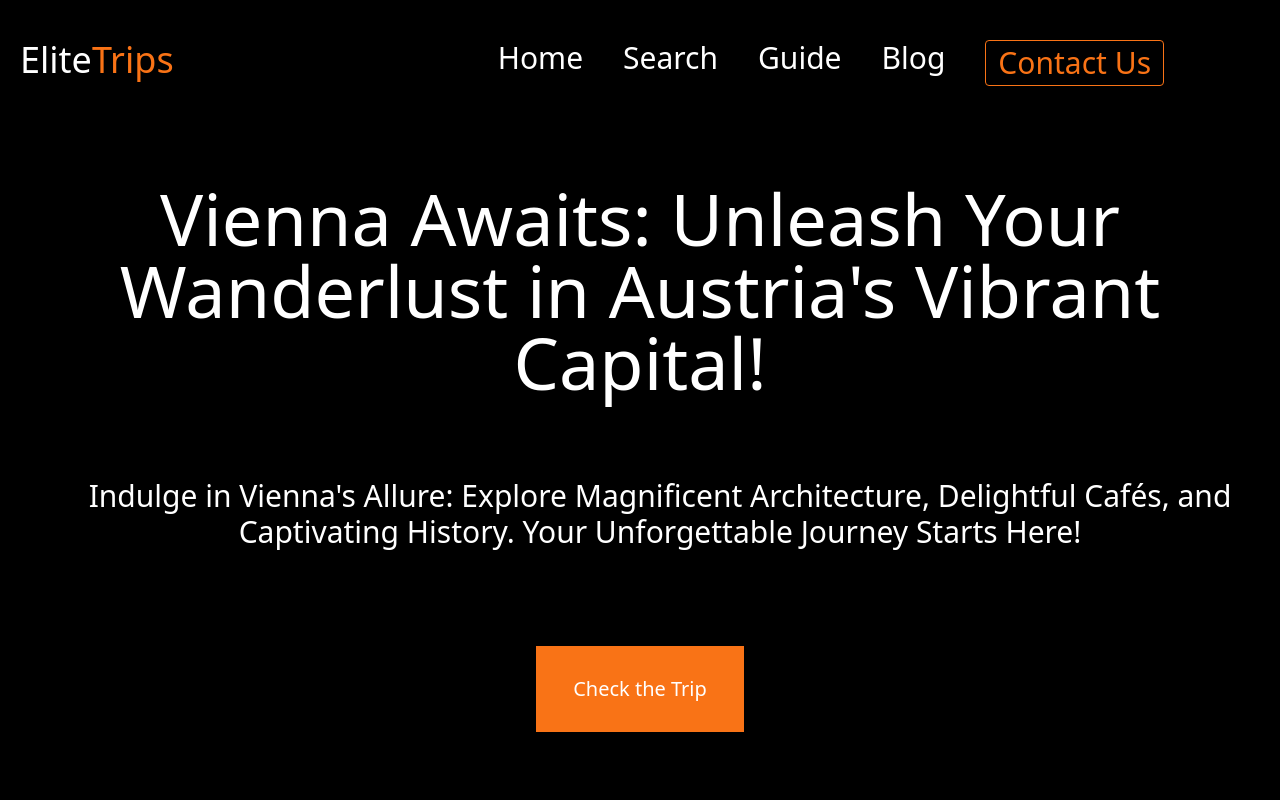
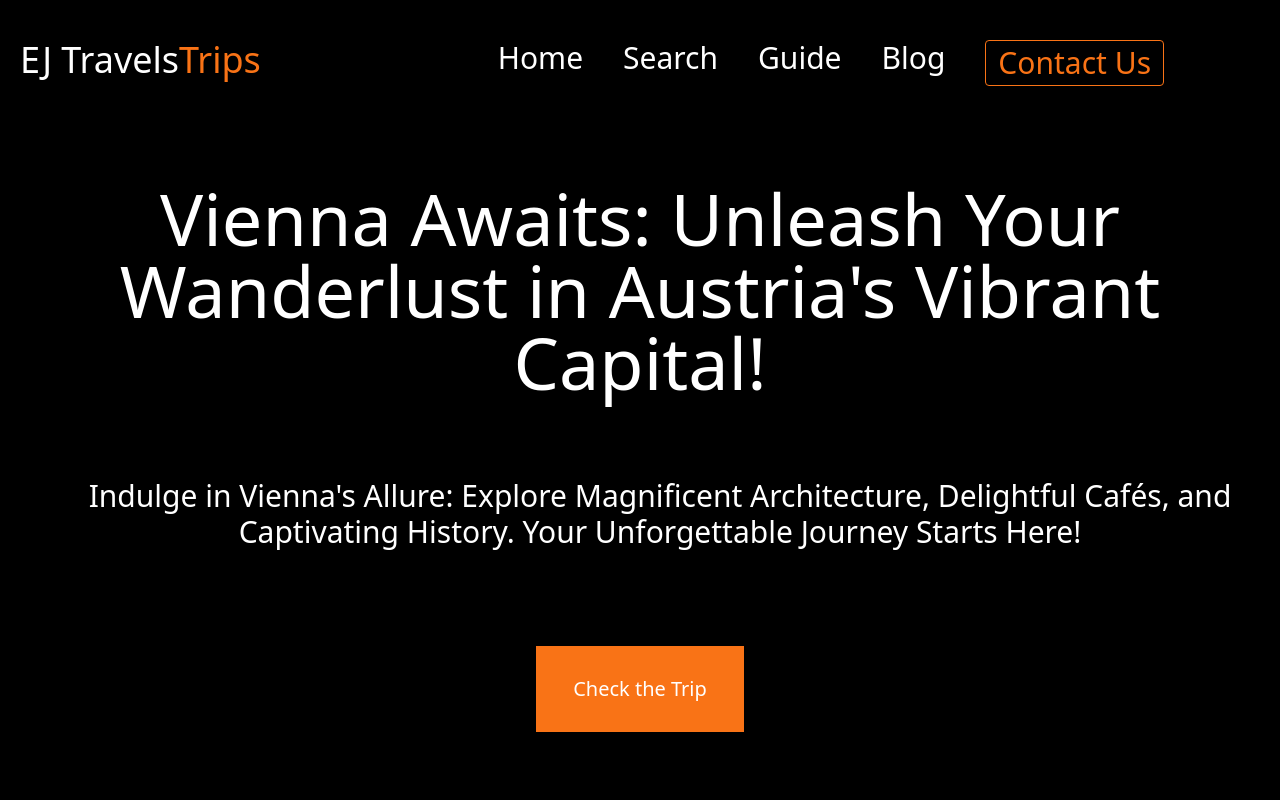
Before and after one commit to edwin-91003/template-mern-task, a plain HTML site: page merntemplate/examelite/index.html in a window 1280 px wide. Shown: the top 800 px of the page. Drawn offline with nearby package versions, Linux system fonts and the light colour scheme.

Commit message:
Update index.html

```diff
--- a/merntemplate/examelite/index.html
+++ b/merntemplate/examelite/index.html
@@ -16,7 +16,7 @@
 <body class="bg-black p-5">
     <div>
         <div class="flex text-white pt-5">
-            <h1 class="text-4xl">Elite</h1>
+            <h1 class="text-4xl">EJ Travels</h1>
             <h1 class="text-4xl text-orange-500">Trips</h1>
             <ul class="flex ml-auto pr-24 text-3xl">
                 <li class="ml-10">Home</li>
```
